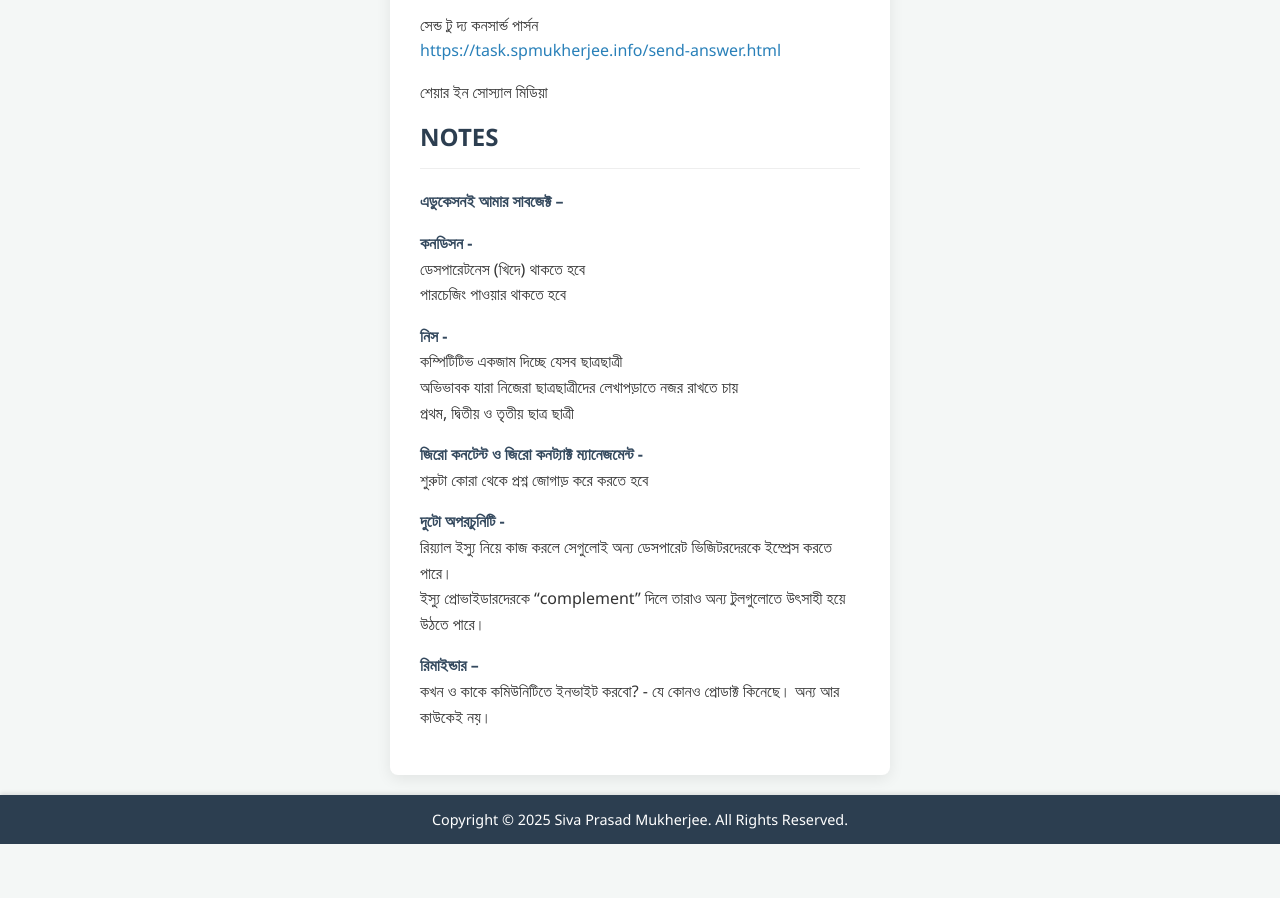
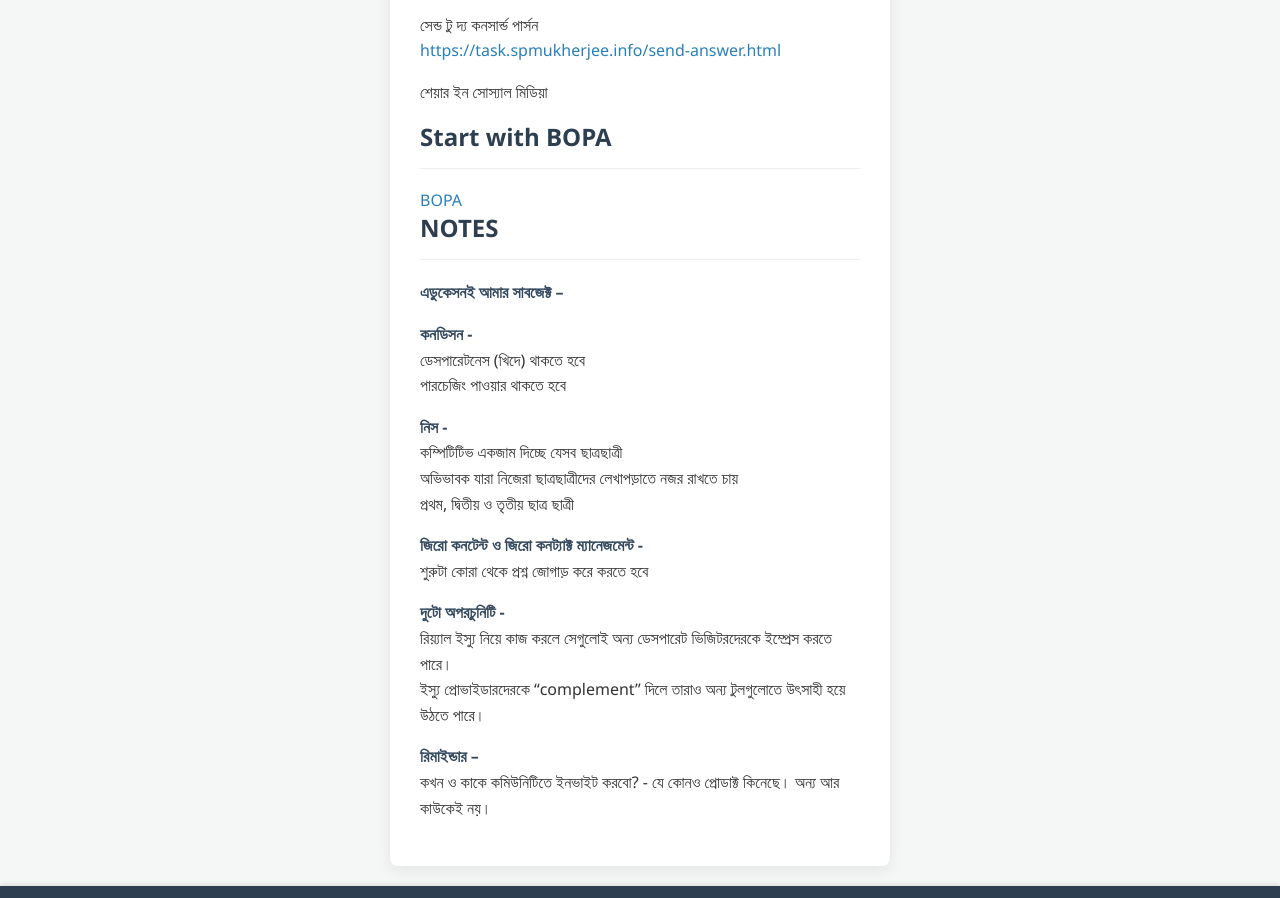
Before and after one commit to spmohq/info, a plain HTML site: page my-creative-compass.html in a window 1280 px wide. Shown: the part 872-1770 px from the top of the page. Before the commit the page ends 1716 px from the top, so only its background shows below. Drawn offline with Linux system fonts and the light colour scheme.

Commit message:
Update my-creative-compass.html

```diff
--- a/my-creative-compass.html
+++ b/my-creative-compass.html
@@ -117,7 +117,8 @@
             <a href="https://task.spmukherjee.info/daily-life-word.html" target="_blank">https://task.spmukherjee.info/daily-life-word.html</a></p>
             <p>সেন্ড টু দ্য কনসার্ন্ড পার্সন<br><a href="https://task.spmukherjee.info/send-answer.html" target="_blank">https://task.spmukherjee.info/send-answer.html</a></p>
             <p>শেয়ার ইন সোস্যাল মিডিয়া</p>
-
+            <h2>Start with BOPA</h2>
+            <a href="bopa.html" target="_blank" >BOPA</a>
             <h2>NOTES</h2>
             <p><strong>এডুকেসনই আমার সাবজেক্ট –</strong></p>
             <p><strong>কনডিসন -</strong><br>ডেসপারেটনেস (খিদে) থাকতে হবে<br>পারচেজিং পাওয়ার থাকতে হবে</p>
@@ -131,4 +132,5 @@
       <p>Copyright &copy; <script>document.write(new Date().getFullYear())</script> Siva Prasad Mukherjee. All Rights Reserved.</p>
     </footer>
 </body>
+
 </html>
```
